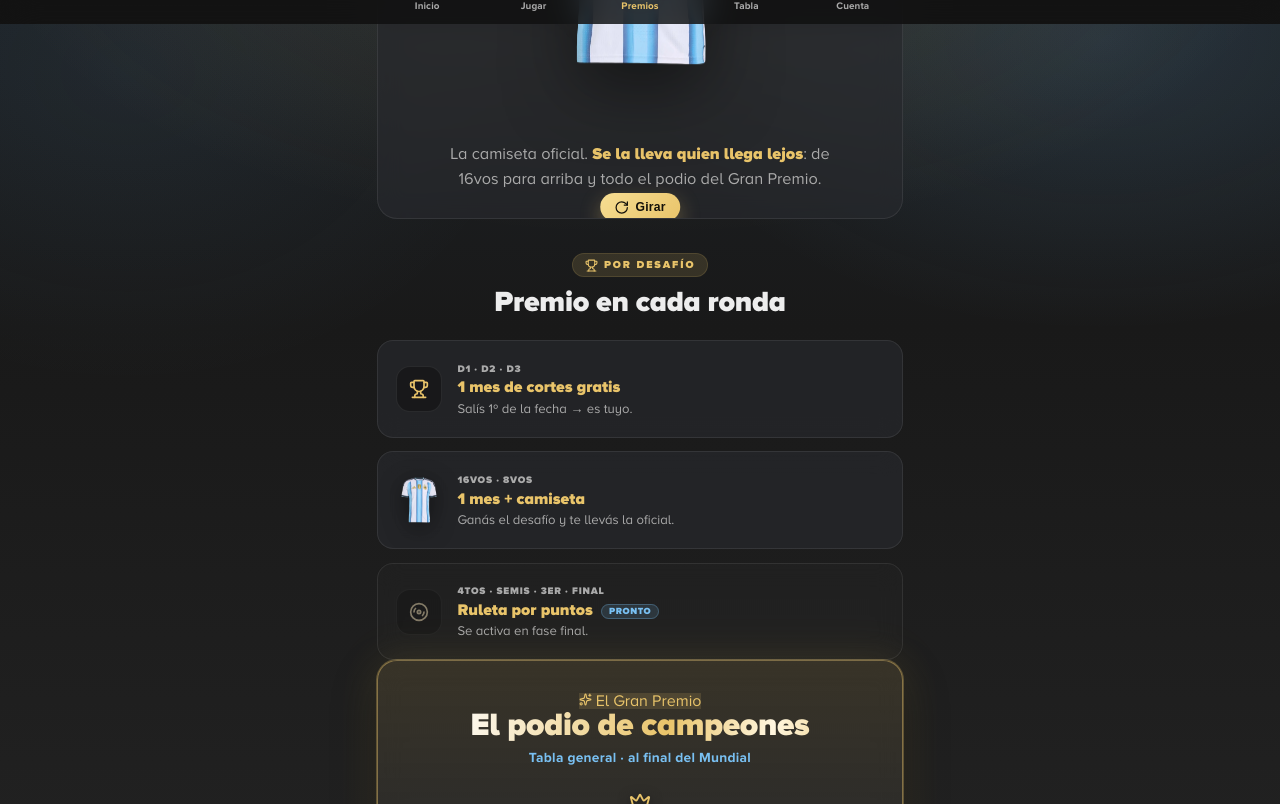
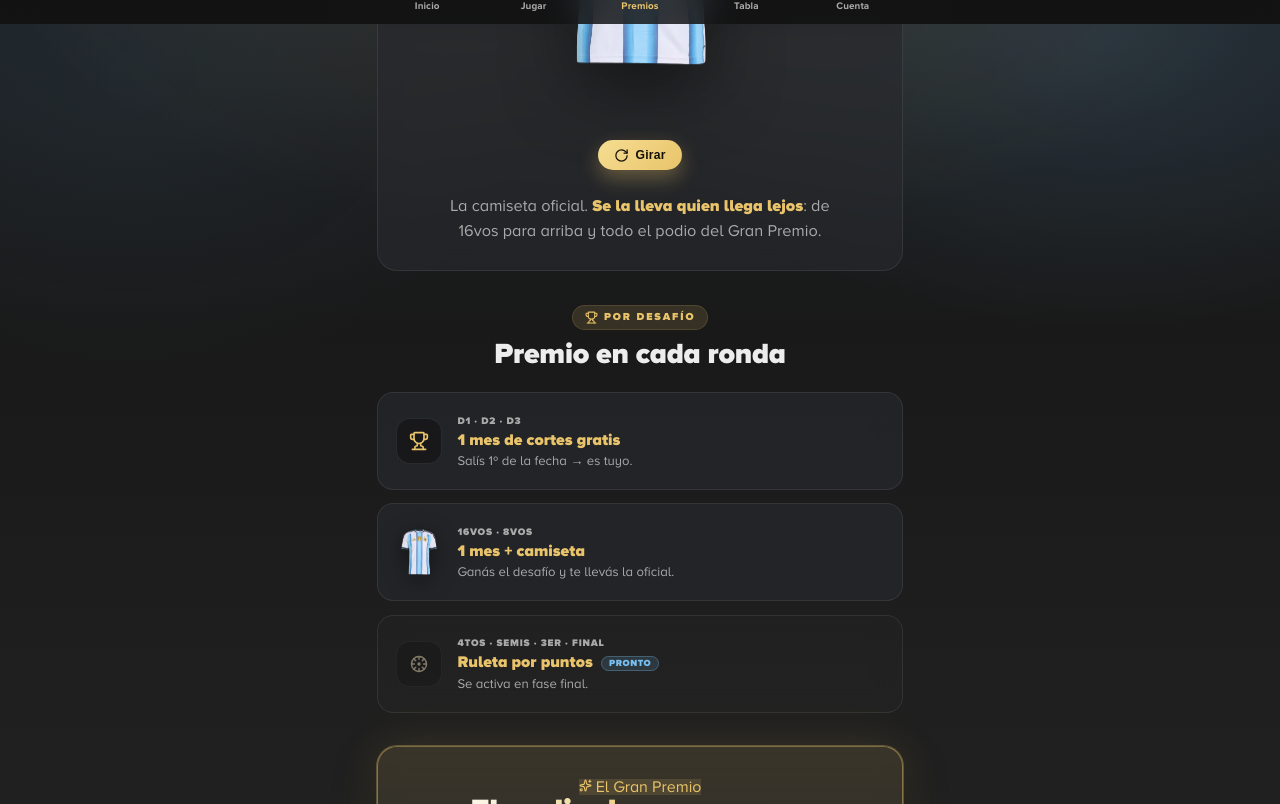
Before and after one commit to toniramirez/monaco-barber-studio, a Next.js app: page /mundial/premios in a window 1280 px wide. Shown: the part 776-1580 px from the top of the page. Built offline with nearby package versions, Linux system fonts and the light colour scheme; no server answers.

Commit message:
feat: add RouletteIcon component and integrate into Sendero and Premios refactor: update hero section styles for full-bleed effect

```diff
--- /dev/null
+++ b/src/app/mundial/RouletteIcon.tsx
@@ -0,0 +1,22 @@
+/**
+ * Ícono de "ruleta" (rueda de la fortuna) — SVG, no emoji ni el CD de lucide.
+ * Hereda el color vía currentColor.
+ */
+export function RouletteIcon({ size = 16 }: { size?: number }) {
+  return (
+    <svg
+      width={size}
+      height={size}
+      viewBox="0 0 24 24"
+      fill="none"
+      stroke="currentColor"
+      strokeWidth={1.7}
+      strokeLinecap="round"
+      aria-hidden="true"
+    >
+      <circle cx="12" cy="12" r="9" />
+      <circle cx="12" cy="12" r="2" fill="currentColor" stroke="none" />
+      <path d="M12 3v3.4M12 17.6V21M3 12h3.4M17.6 12H21M5.64 5.64l2.4 2.4M15.96 15.96l2.4 2.4M18.36 5.64l-2.4 2.4M8.04 15.96l-2.4 2.4" />
+    </svg>
+  );
+}
--- a/src/app/mundial/Sendero.tsx
+++ b/src/app/mundial/Sendero.tsx
@@ -24,10 +24,10 @@ import {
   Gift,
   Shirt,
   Scissors,
-  Disc3,
   Sparkles,
   Trophy,
 } from "lucide-react";
+import { RouletteIcon } from "./RouletteIcon";
 import shell from "./Shell.module.css";
 import styles from "./Sendero.module.css";
 import type { ChallengeState, ChallengeRewardTier } from "@/lib/prode/types";
@@ -48,7 +48,7 @@ function rewardIcon(tier: ChallengeRewardTier) {
     case "jersey":
       return <Shirt size={13} aria-hidden="true" />;
     case "roulette":
-      return <Disc3 size={13} aria-hidden="true" />;
+      return <RouletteIcon size={13} />;
     case "special":
       return <Crown size={13} aria-hidden="true" />;
   }
--- a/src/app/mundial/premios/Premios.module.css
+++ b/src/app/mundial/premios/Premios.module.css
@@ -209,15 +209,13 @@
 }
 /* Indicador "girá" flotante sobre la camiseta. */
 .jerseyTwirl {
-  position: absolute;
-  bottom: -0.2rem;
-  right: 50%;
-  transform: translateX(50%);
+  position: relative;
   z-index: 2;
   display: inline-flex;
   align-items: center;
   gap: 0.4rem;
-  padding: 0.42rem 0.9rem;
+  margin: 1rem auto 0;
+  padding: 0.46rem 1rem;
   font-size: 0.76rem;
   font-weight: 800;
   letter-spacing: 0.02em;
@@ -374,6 +372,7 @@
   position: relative;
   overflow: hidden;
   text-align: center;
+  margin-top: 2.1rem;
   padding: clamp(1.5rem, 5vw, 2rem) clamp(1rem, 4vw, 1.6rem) clamp(1.5rem, 4vw, 1.9rem);
   border-color: rgba(233, 196, 106, 0.45);
   background: linear-gradient(180deg, rgba(233, 196, 106, 0.13), var(--card) 58%);
--- a/src/app/mundial/premios/PremiosClient.tsx
+++ b/src/app/mundial/premios/PremiosClient.tsx
@@ -17,12 +17,12 @@ import {
   Clock,
   Sparkles,
   ArrowRight,
-  Disc3,
   Medal,
 } from "lucide-react";
 import shell from "../Shell.module.css";
 import styles from "./Premios.module.css";
 import Countdown from "../Countdown";
+import { RouletteIcon } from "../RouletteIcon";
 
 type Props = {
   registered: boolean;
@@ -334,7 +334,7 @@ const CHALLENGES: Challenge[] = [
   },
   {
     phase: "4tos · Semis · 3er · Final",
-    ico: <Disc3 size={20} aria-hidden="true" />,
+    ico: <RouletteIcon size={20} />,
     reward: <>Ruleta por puntos</>,
     note: "Se activa en fase final.",
     teaser: true,
```
Also changed, not shown: src/app/mundial/Inicio.module.css (+14 -3 lines), src/app/mundial/Sendero.module.css (+9 -7 lines), src/app/mundial/page.tsx (+7 -5 lines).
